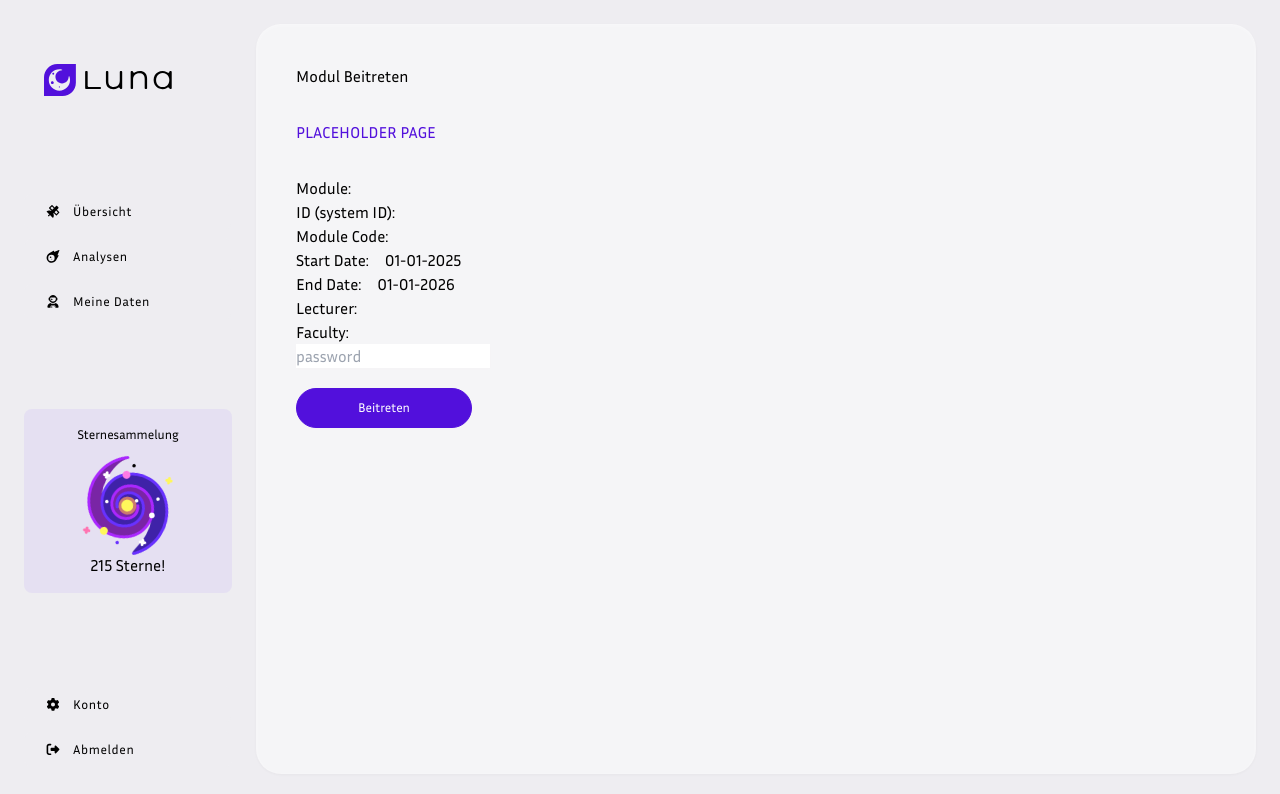
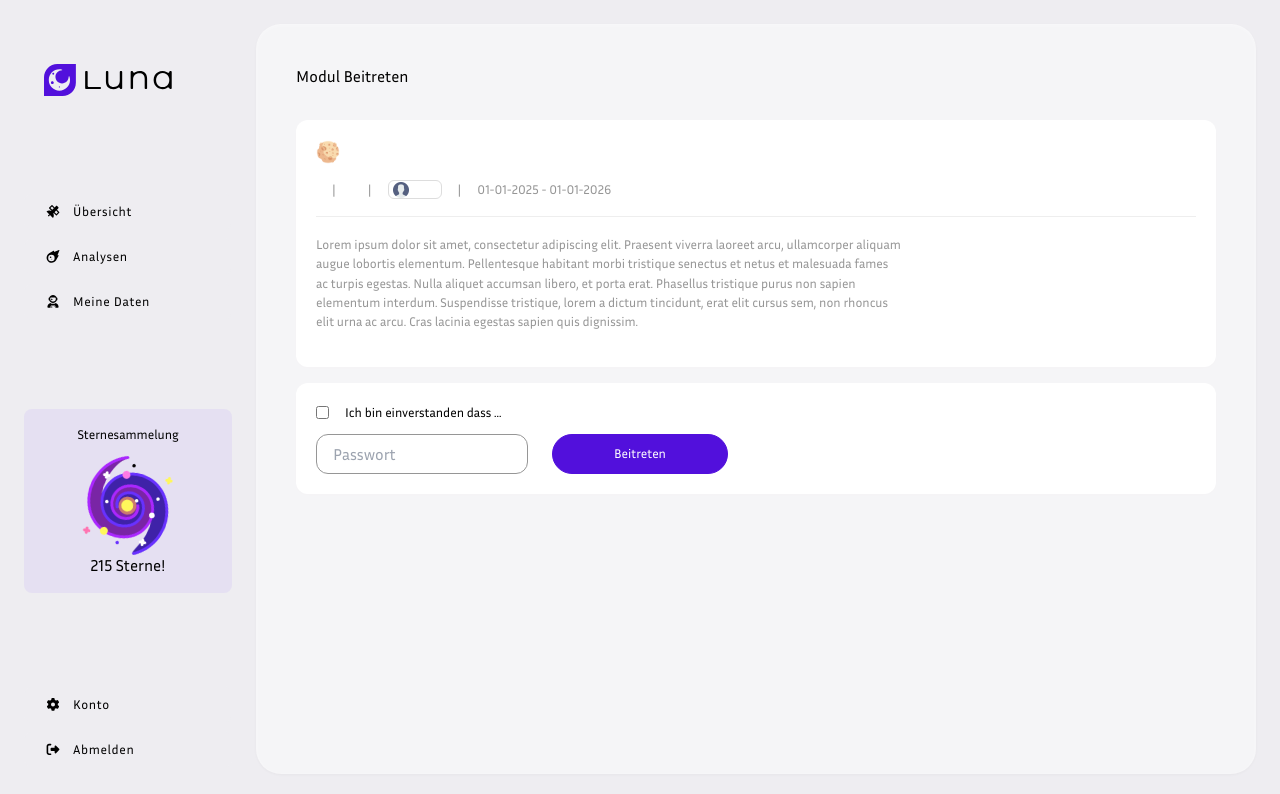
Before and after one commit to Luna-DroMo/luna_frontend, a Next.js app: page /join_module in a window 1280 px wide. Shown: the top 794 px of the page. Built offline with nearby package versions, Linux system fonts and the light colour scheme; sample sign-in values are in the browser's storage.

Commit message:
added page for joining an unlisted module

```diff
--- /dev/null
+++ b/components/PersonTag.js
@@ -0,0 +1,14 @@
+export default function Person({ img, name }) {
+    return (
+        <div className='flex'>
+
+            <div className='border rounded-md border-[#dddddd] inline-block flex items-center px-0 hover:bg-white hover:shadow-sm hover:shadow-lunapurple'>
+
+                <img src={img} className='w-4 ml-1 float-left shrink fill-lunapurple' />
+                <span className={'text-base text-[#4a4a4a] px-4 shrink'}>{name}</span>
+
+            </div>
+
+        </div>
+    )
+}
--- /dev/null
+++ b/pages/join_hidden_module.js
@@ -0,0 +1,61 @@
+import Image from 'next/image'
+import RootLayout from '@/components/RootLayout.js';
+import { FormButton } from '@/components/Buttons';
+import { FormInput, InputRow } from '@/components/FormElements';
+import React from 'react';
+import Link from 'next/link';
+import { useState } from 'react';
+import { useRouter } from 'next/router';
+import { Button } from '@/components/Buttons';
+import Person from '@/components/PersonTag';
+
+
+export default function Main() {
+
+    const router = useRouter();
+    const data = router.query;
+
+    const module = {
+        id: data.id,
+        name: data.name,
+        code: data.code,
+        startdate: "01-01-2025",
+        enddate: "01-01-2026",
+        staff: data.staff,
+        faculty: data.faculty,
+        password: "password"
+    }
+
+    return (
+        <RootLayout>
+
+
+            <main className="flex-row justify-between px-10 pt-10">
+                <h3 className='mb-8'>Modul Beitreten</h3>
+
+                <div className='rounded-xl bg-white px-5 py-5'>
+                    <h3>Nicht gelistetes Modul beitreten</h3>
+                    <p className='text-lightgrey'>Um ein nicht gelistetes Module beizutreten, benötigst du von deinem Dozenten ein Anmeldecode und ein Passwort.</p>
+                    <p className='text-lightgrey'>Trage diese unten bitte ein. Dein Dozent wird dein Antrag prüfen und dich zulassen.</p>
+                    <div className='flex h-8 mt-4'>
+                        <input className="border border-lightgrey rounded-xl pl-4 mr-6" type="text" placeholder='Modul ID' />
+                        <input className="border border-lightgrey rounded-xl pl-4 mr-6" type="password" placeholder='Passwort' />
+                    </div>
+                    <div className='flex my-3 items-center'>
+                        <input type="checkbox" className='mr-4' />
+                        <p>Ich bin einverstanden dass ... </p>
+
+                    </div>
+                    <Button text="Beitreten" highlighted="false" type='submit' />
+
+                </div>
+
+
+
+
+
+
+            </main>
+        </RootLayout >
+    )
+}
--- a/pages/join_module.js
+++ b/pages/join_module.js
@@ -7,6 +7,7 @@ import Link from 'next/link';
 import { useState } from 'react';
 import { useRouter } from 'next/router';
 import { Button } from '@/components/Buttons';
+import Person from '@/components/PersonTag';
 
 
 export default function Main() {
@@ -31,39 +32,47 @@ export default function Main() {
 
             <main className="flex-row justify-between px-10 pt-10">
                 <h3 className='mb-8'>Modul Beitreten</h3>
-                <h1 className='text-lunapurple mb-8'>PLACEHOLDER PAGE</h1>
-                <div className='flex'>
-                    <h3 className='mr-4'>Module:</h3>
-                    <h3>{module.name}</h3>
+
+                <div className='rounded-xl bg-white px-5 py-5 mb-4'>
+                    <div className='flex mb-4'>
+                        <img src="asteroid.png" className='w-6 mr-4' />
+                        <h3>{module.name}</h3>
+                    </div>
+
+                    <div className='flex  mb-3'>
+
+                        <p className='text-lightgrey'>{module.code}</p>
+                        <p className='mx-4 text-lightgrey'> | </p>
+                        <p className='text-lightgrey'>{module.faculty}</p>
+                        <p className='mx-4 text-lightgrey'> | </p>
+                        <Person img={"user.png"} name={module.staff} />
+                        <p className='mx-4 text-lightgrey'> | </p>
+                        <p className='text-lightgrey'>{module.startdate} - {module.enddate}</p>
+                    </div>
+                    <div className='w-full inline-block bg-[#eeeeee] h-[1px] mb-3' />
+                    <div className='w-4/6 mb-4 text-lightgrey'>
+                        <p>Lorem ipsum dolor sit amet, consectetur adipiscing elit. Praesent viverra laoreet arcu, ullamcorper aliquam augue lobortis elementum. Pellentesque habitant morbi tristique senectus et netus et malesuada fames ac turpis egestas. Nulla aliquet accumsan libero, et porta erat. Phasellus tristique purus non sapien elementum interdum. Suspendisse tristique, lorem a dictum tincidunt, erat elit cursus sem, non rhoncus elit urna ac arcu. Cras lacinia egestas sapien quis dignissim.</p>
+                    </div>
+
+
                 </div>
-                <div className='flex'>
-                    <h3 className='mr-4'>ID (system ID): </h3>
-                    <h3>{module.id}</h3>
+                <div className='rounded-xl bg-white px-5 py-5'>
+                    <div className='flex mb-3'>
+                        <input type="checkbox" className='mr-4'/>
+                        <p>Ich bin einverstanden dass ... </p>
+                    </div>
+                    <div className='flex'>
+                        <input className="border border-lightgrey rounded-xl pl-4 mr-6" type="password" placeholder='Passwort'></input>
+
+                        <Button text="Beitreten" highlighted="false" type='submit' />
+                    </div>
                 </div>
-                <div className='flex'>
-                    <h3 className='mr-4'>Module Code:</h3>
-                    <h3>{module.code}</h3>
-                </div>
-                <div className='flex'>
-                    <h3 className='mr-4'>Start Date:</h3>
-                    <h3>{module.startdate}</h3>
-                </div>
-                <div className='flex'>
-                    <h3 className='mr-4'>End Date:</h3>
-                    <h3>{module.enddate}</h3>
-                </div>
-                <div className='flex'>
-                    <h3 className='mr-4'>Lecturer:</h3>
-                    <h3>{module.staff}</h3>
-                </div>
-                <div className='flex'>
-                    <h3 className='mr-4'>Faculty:</h3>
-                    <h3>{module.faculty}</h3>
-                </div>
-                <input type="password" placeholder='password'></input>
-                <p className='mt-5'> </p>
-                <Button text="Beitreten" highlighted="false" type='submit' />
+
+
+
+
+
             </main>
-        </RootLayout>
+        </RootLayout >
     )
 }
--- a/pages/module_search.js
+++ b/pages/module_search.js
@@ -6,6 +6,7 @@ import React from 'react';
 import Link from 'next/link';
 import { useState } from 'react';
 import { faC } from '@fortawesome/free-solid-svg-icons';
+import Person from '@/components/PersonTag';
 
 
 export default function Main() {
@@ -52,7 +53,7 @@ export default function Main() {
 
             <main className="flex-row justify-between px-10 pt-10">
                 <h3>Modul Beitreten</h3>
-                <p className='text-lightgrey'>Available modules are determined by your enrolled course / degree. To join a module outside of your standard faculty, <Link href="#" className='text-lunapurple'>click here</Link></p>
+                <p className='text-lightgrey'>Available modules are determined by your enrolled course / degree. To join a module outside of your standard faculty, <Link href="join_hidden_module" className='text-lunapurple'>click here</Link></p>
                 <h5 className='text-md mt-8'>Modul Finden</h5>
                 <input className='rounded-xl pl-4 h-12 w-full my-2' placeholder='Ex. MATH101' onChange={(e) => setSearchTerms(e.target.value.toLowerCase())} />
 
@@ -137,20 +138,7 @@ function Status({ status }) {
     )
 }
 //
-function Person({ img, name }) {
-    return (
-        <div className='flex'>
 
-            <div className='border rounded-md border-[#dddddd] inline-block flex items-center px-0 hover:bg-white hover:shadow-sm hover:shadow-lunapurple'>
-
-                <img src={img} className='w-4 ml-1 float-left shrink fill-lunapurple' />
-                <span className={'text-base text-[#4a4a4a] px-4 shrink'}>{name}</span>
-
-            </div>
-
-        </div>
-    )
-}
 
 // <div className='border rounded-md border-[#dddddd] inline-block'>
 // <img src={img} className='w-4 ml-1 float-left' />
```
